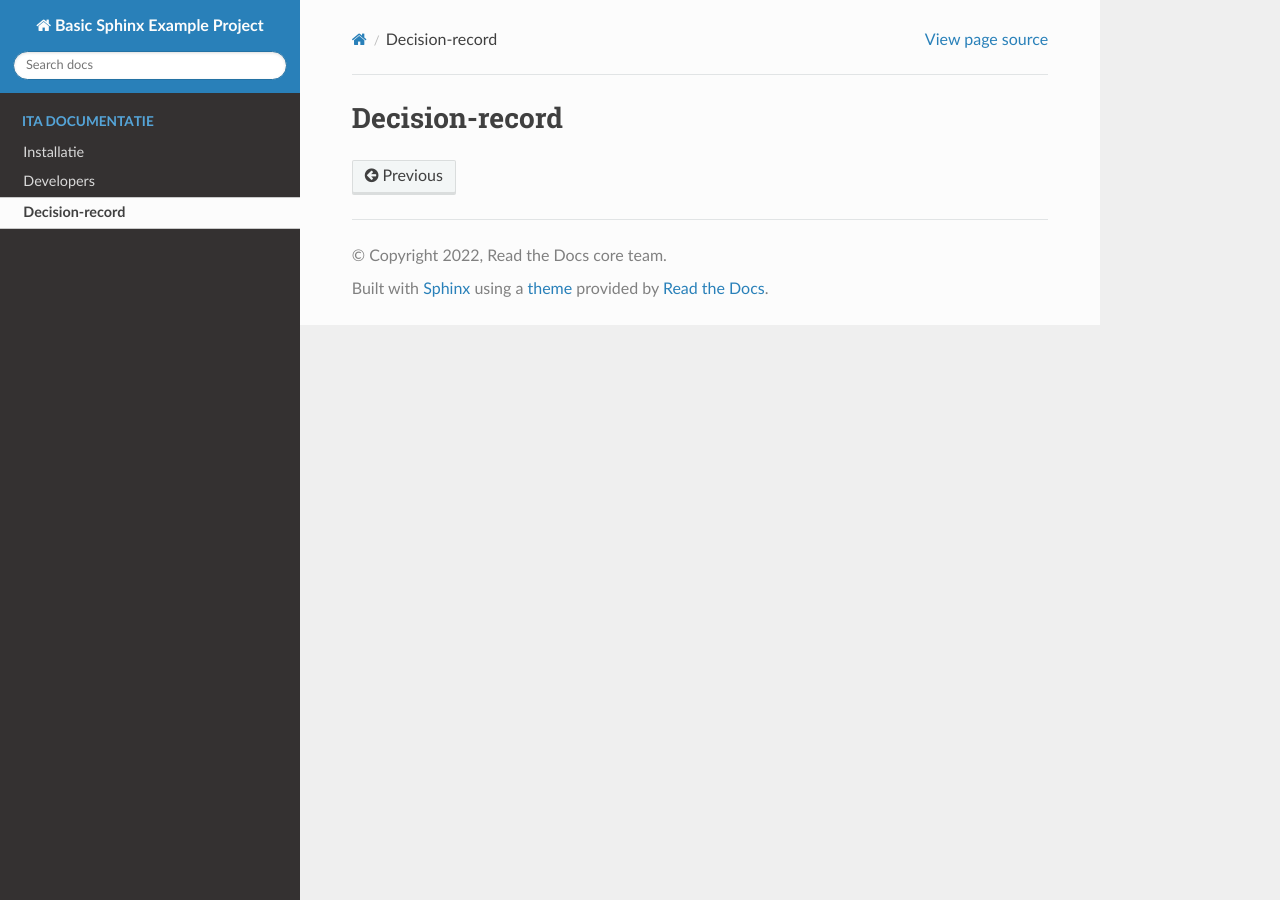
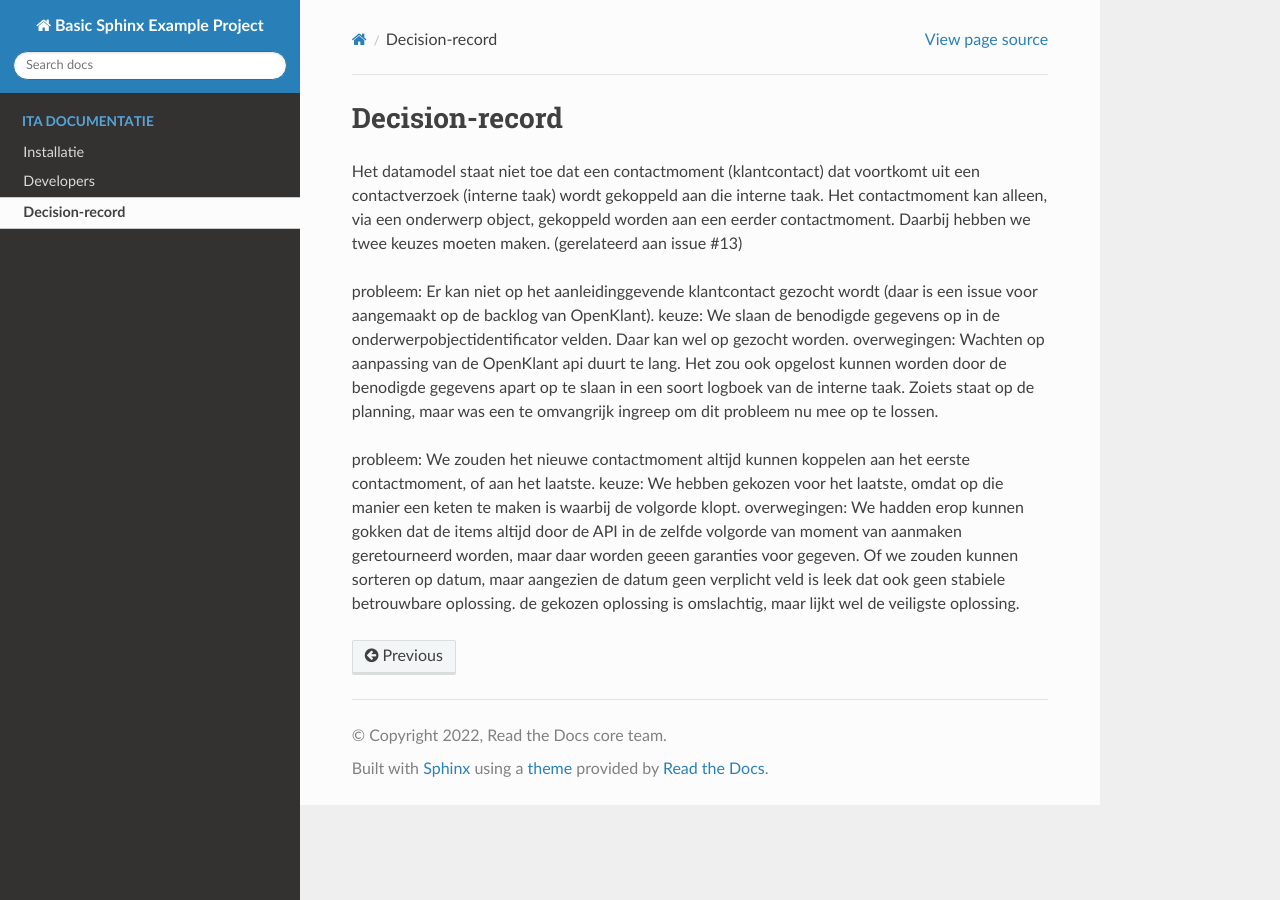
Before and after one commit to Interne-Taak-Afhandeling/.github, a Sphinx documentation site: the page built from docs/decision-record/index.rst, in a window 1280 px wide. Built offline with Sphinx 7.4.7 and the Read the Docs theme 3.1.0, drawn with Linux system fonts in a browser that asks for light colours; pages that are not in the unit, such as notebooks, are missing from menus.

Commit message:
Update index.rst

```diff
--- a/docs/decision-record/index.rst
+++ b/docs/decision-record/index.rst
@@ -1,2 +1,13 @@
 Decision-record
 ===============
+
+Het datamodel staat niet toe dat een contactmoment (klantcontact) dat voortkomt uit een contactverzoek (interne taak) wordt gekoppeld aan die interne taak.
+Het contactmoment kan alleen, via een onderwerp object, gekoppeld worden aan een eerder contactmoment. Daarbij hebben we twee keuzes moeten maken. (gerelateerd aan issue #13)
+
+probleem: Er kan niet op het aanleidinggevende klantcontact gezocht wordt (daar is een issue voor aangemaakt op de backlog van OpenKlant).
+keuze: We slaan de benodigde gegevens op in de onderwerpobjectidentificator velden. Daar kan wel op gezocht worden.
+overwegingen: Wachten op aanpassing van de OpenKlant api duurt te lang. Het zou ook opgelost kunnen worden door de benodigde gegevens apart op te slaan in een soort logboek van de interne taak. Zoiets staat op de planning, maar was een te omvangrijk ingreep om dit probleem nu mee op te lossen.
+
+probleem: We zouden het nieuwe contactmoment altijd kunnen koppelen aan het eerste contactmoment, of aan het laatste.
+keuze: We hebben gekozen voor het laatste, omdat op die manier een keten te maken is waarbij de volgorde klopt.
+overwegingen: We hadden erop kunnen gokken dat de items altijd door de API in de zelfde volgorde van moment van aanmaken geretourneerd worden, maar daar worden geeen garanties voor gegeven. Of we zouden kunnen sorteren op datum, maar aangezien de datum geen verplicht veld is leek dat ook geen stabiele betrouwbare oplossing. de gekozen oplossing is omslachtig, maar lijkt wel de veiligste oplossing.
```
